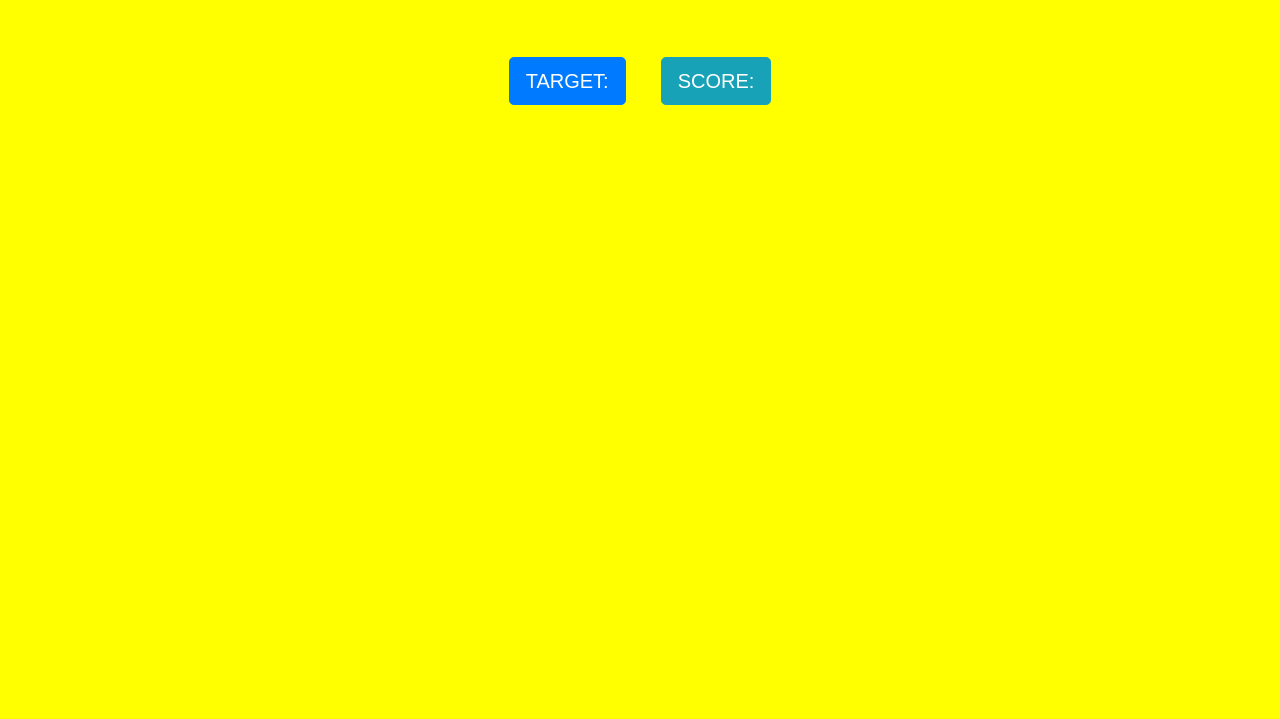
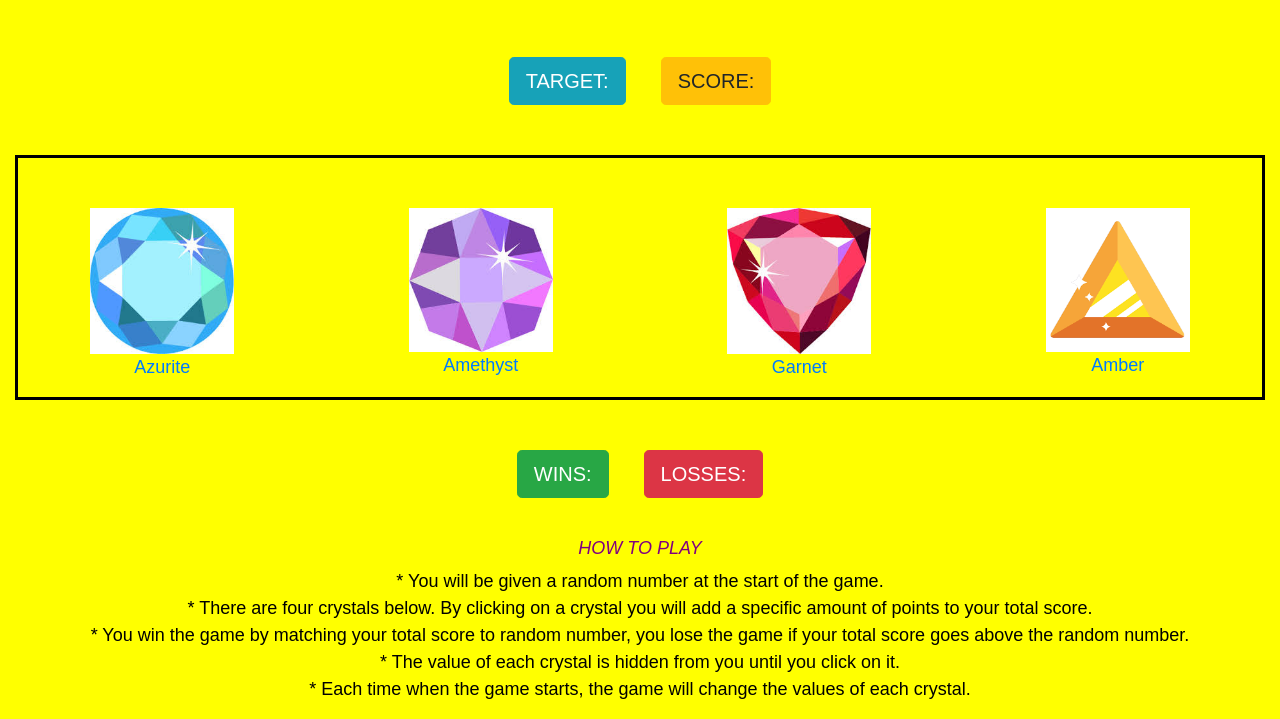
Before and after one commit to ZsaZsaZieglar/unit-4-game, a plain HTML site: page index.html in a window 1280 px wide. Shown: the part 89-808 px from the top of the page. Drawn offline with nearby package versions, Linux system fonts and the light colour scheme.

Commit message:
add crystal images, add bottom buttons, styled

```diff
--- a/assets/css/style.css
+++ b/assets/css/style.css
@@ -1,4 +1,4 @@
-* {
+ * {
     box-sizing: border-box;
     text-align:center;
   }
@@ -24,3 +24,21 @@ body {
 .targetBtn {
     margin-right: 30px;
 }
+
+#crystals {
+   border: solid black;
+   padding-top: 50px;
+   margin-top: 50px;
+   margin-bottom: 50px;
+}
+
+.winBtn {
+    margin-right: 30px;
+}
+
+h3 {
+    color: purple;
+    font-style: oblique;
+    font-size: 18px;
+    padding-top: 40px;
+}
--- a/index.html
+++ b/index.html
@@ -17,16 +17,92 @@
             <h1 id="name">Crystal Collector</h1>
         </div>
 
+        <!-- Wrapper for two buttons-->
         <div class="row">
             <div class="col-lg-12">
-                <button type="button" class="btn btn-primary btn-lg targetBtn">TARGET:</button>
-                <button type="button" class="btn btn-info btn-lg totalBtn">SCORE:</button>
+                <button type="button" class="btn btn-info btn-lg targetBtn">TARGET:</button>
+                <button type="button" class="btn btn-warning btn-lg scoreBtn">SCORE:</button>
             </div>     <!-- End First Columns -->
         </div>   <!-- End First Row -->
 
 
+        <!-- Wrapper for four thumbnail crystals -->
+        <div id="crystals">
+           <div class="row">
+                <div class="col-sm-3">
+                  <div class="crystal" class="rounded float-left">
+                    <a href="assets/images/blueCrystal.jpeg" target="_blank">
+                      <img src="assets/images/blueCrystal.jpeg"  alt="azurite" style="width:50%">
+                      <div class="caption">
+                        <p>Azurite</p>
+                      </div>
+                    </a>
+                  </div>
+                </div>
+
+                <div class="col-sm-3">
+                        <div class="crystal" class="rounded float-left">
+                          <a href="assets/images/purpleCrystal.jpeg" target="_blank">
+                            <img src="assets/images/purpleCrystal.jpeg"  alt="amethyst" style="width:50%">
+                            <div class="caption">
+                              <p>Amethyst</p>
+                            </div>
+                          </a>
+                        </div>
+                      </div>
+
+                <div class="col-sm-3">
+                  <div class="crystal" class="rounded float-left">
+                    <a href="assets/images/redCrystal.jpeg" target="_blank">
+                      <img src="assets/images/redCrystal.jpeg"  alt="garnet" style="width:50%">
+                      <div class="caption">
+                        <p>Garnet</p>
+                      </div>
+                    </a>
+                  </div>
+                </div>
+
+              <div class="col-sm-3">
+                    <div class="crystal" class="rounded float-left">
+                      <a href="assets/images/yellowCrystal.png" target="_blank">
+                        <img src="assets/images/yellowCrystal.png"  alt="amber" style="width:50%">
+                        <div class="caption">
+                          <p>Amber</p>
+                        </div>
+                      </a>
+                    </div>
+                </div>
+           </div>   <!-- End Second Row -->
+        </div>   <!-- End Wrapping Crystals-->
+
+        <!-- Wrapper for two buttons-->
+        <div class="row">
+                <div class="col-lg-12">
+                    <button type="button" class="btn btn-success btn-lg winBtn">WINS:</button>
+                    <button type="button" class="btn btn-danger btn-lg lossBtn">LOSSES:</button>
+                </div>     <!-- End First Columns -->
+            </div>   <!-- End Third Row -->
 
 
+        <div class="panel panel-default">
+            <div class="panel-heading">
+                <h3>HOW TO PLAY</h3>
+            </div>
+            <div class="panel-body">
+
+                  <p>* You will be given a random number at the start of the game.<br />
+
+                     * There are four crystals below. By clicking on a crystal you will add a specific amount of points to your total score.<br />
+
+                     * You win the game by matching your total score to random number, you lose the game if your total score goes above the random number.<br />
+
+                     * The value of each crystal is hidden from you until you click on it.<br />
+
+                     * Each time when the game starts, the game will change the values of each crystal.
+                  </p>
+
+              </div>
+            </div>
 
 
      </div>  <!-- End Container -->
```
Also changed, not shown: assets/images/blueCrystal.jpeg (added), assets/images/purpleCrystal.jpeg (added), assets/images/redCrystal.jpeg (added), assets/images/yellowCrystal.png (added).
